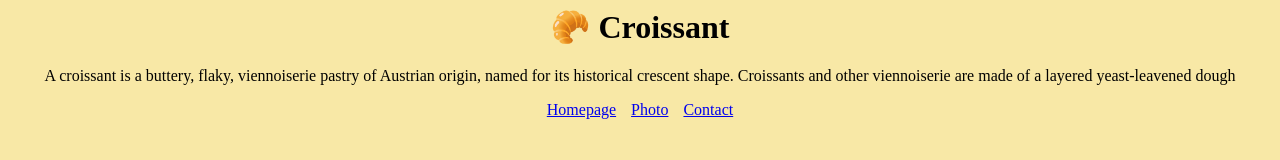
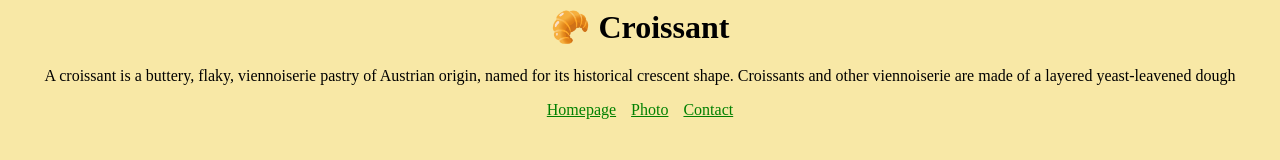
Before and after one commit to diananov11/Croissant, a plain HTML site: page index.html in a window 1280 px wide. Drawn offline with Linux system fonts and the light colour scheme.

Commit message:
change anchor color

```diff
--- a/style.css
+++ b/style.css
@@ -14,3 +14,8 @@ img {
   max-width: 100%;
   margin: 10px auto;
 }
+
+a,
+a:active {
+  color: green;
+}
```
